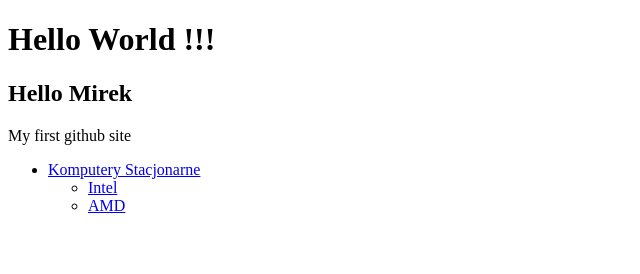
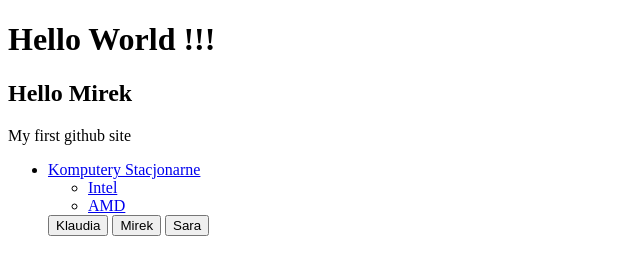
Before and after one commit to djmirq/nauka-gita, a plain HTML site: page index.html in a window 1280 px wide. Shown: the whole page, without its empty margins (0-640 px from the left). Drawn offline with Linux system fonts and the light colour scheme.

Commit message:
Add buttons

```diff
--- a/index.html
+++ b/index.html
@@ -24,5 +24,11 @@
             </li>
           </ul>
         </li>
+
+		<div>
+			<button class="btn-purple">Klaudia</button>
+			<button class="btn-yellow">Mirek</button>
+			<button class="btn-blue">Sara</button>
+		</div>
    </body>
 </html>
```
